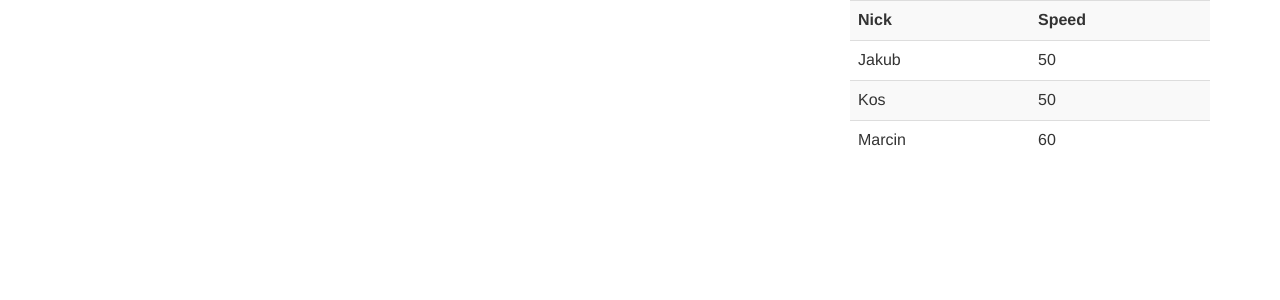
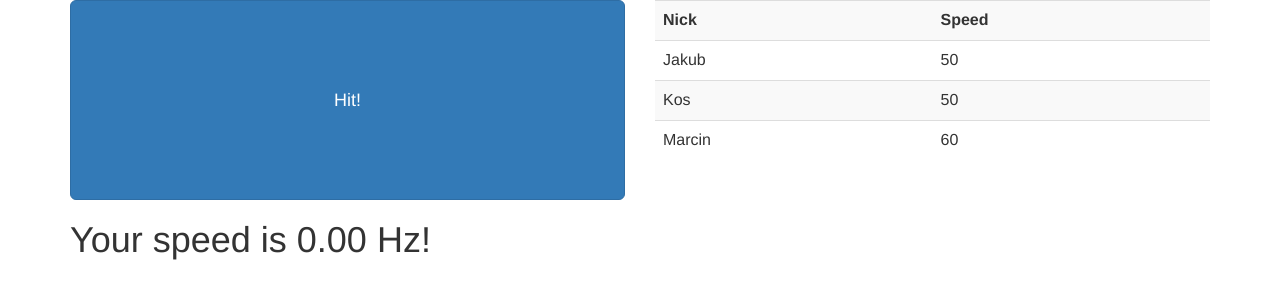
Before and after one commit to Codility/Clicker, a React app: page / in a window 1280 px wide. Both pictures are taken after a click on the button "Login". Shown: the top 300 px of the page. Built offline with nearby package versions, Linux system fonts and the light colour scheme; the HTML template or start-up script is replaced by a standard one.

Commit message:
Get speed counting

```diff
--- a/src/App.js
+++ b/src/App.js
@@ -4,8 +4,12 @@ export default class App extends Component {
   constructor(props) {
     super(props)
     this.state = { counter : 1, nick : null,
-      users : { 'Jakub' : 50, 'Kos' : 50, 'Marcin' : 60 }}
+      users : { 'Jakub' : 50, 'Kos' : 50, 'Marcin' : 60 },
+      speed : 0,
+      start_time : null
+    }
   }
+
   render() {
     if (this.state.nick === null) {
       return <LoginForm onLogin={this.login.bind(this)}/>
@@ -13,23 +17,29 @@ export default class App extends Component {
 
     return (
       <div className='row'>
-        <div className='col-md-8'>
+        <div className='col-md-6'>
+          <button className="btn btn-primary btn-lg btn-block" style={{ height : 200 }}  onClick={this.increment.bind(this)}>Hit!</button>
+          <h1> Your speed is { this.state.speed.toFixed(2)} Hz!</h1>
         </div>
-        <div className='col-md-4'>
+        <div className='col-md-6'>
           <UsersTable users={this.state.users}/>
         </div>
       </div>
     )
-   /* return (
-      <div>
-        <h1>Counter: {this.state.counter }.</h1>
-        <button onClick={this.increment.bind(this)}> Increment </button>
-      </div>
-    );*/
+  }
+
+  getSpeed() {
+    return 1000 * this.state.counter / (new Date().getTime() - this.state.start_time)
   }
 
   increment() {
+    if (this.state.start_time === null) {
+      this.setState({ start_time : new Date().getTime() })
+    }
     this.setState({ counter : this.state.counter + 1 })
+    let speed = this.getSpeed()
+    this.setState({ speed : speed })
+    // TODO: send speed
   }
 
   login(nick) {
```
